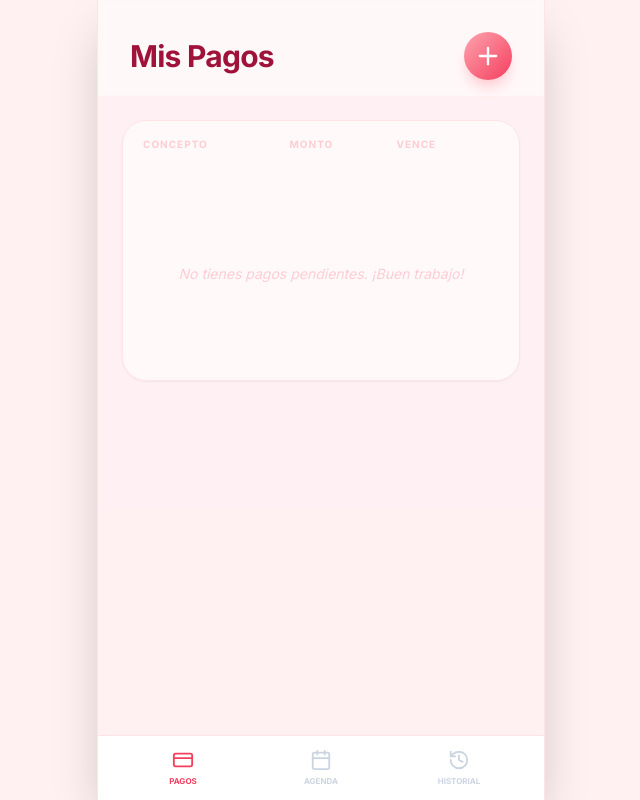
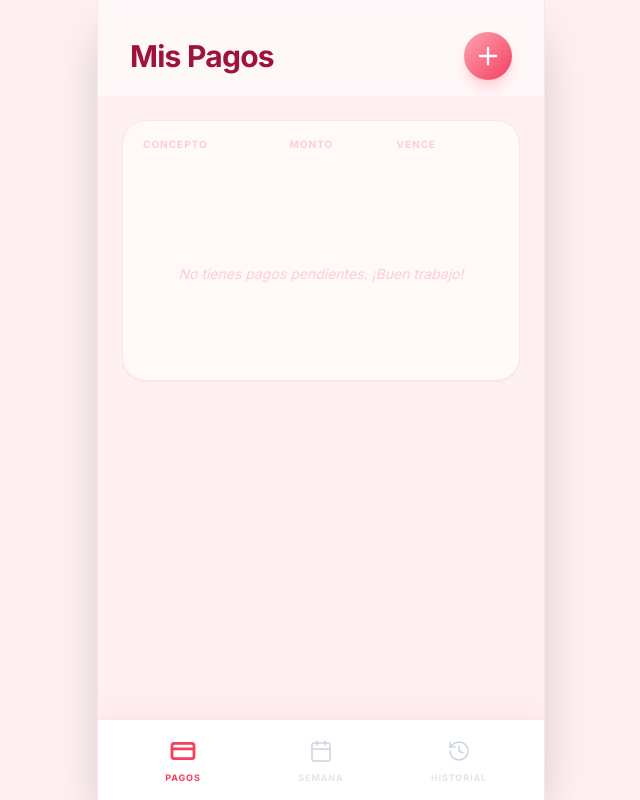
Before and after one commit to marcokossman2/Mis-Pagos-y-Tareas, a React (Vite) app: page / in a window 1280 px wide. Shown: the whole page, without its empty margins (319-959 px from the left). Built offline with nearby package versions, Linux system fonts and the light colour scheme.

Commit message:
feat: Simplify layout and theme for iOS
Removes custom CSS variables for safe area insets and sets the default status bar style to 'default'. Also updates body styles to use Tailwind classes for a cleaner approach to styling. This aims to improve compatibility and appearance on iOS devices.

```diff
--- a/App.tsx
+++ b/App.tsx
@@ -1,6 +1,6 @@
 
 import React, { useState, useEffect, useRef } from 'react';
-import { CreditCard, Calendar, History, Download, X, Share } from 'lucide-react';
+import { CreditCard, Calendar, History, Download, X } from 'lucide-react';
 import { Payment, Task, DayOfWeek, AppScreen } from './types.ts';
 import { PaymentScreen } from './components/PaymentScreen.tsx';
 import { PlannerScreen } from './components/PlannerScreen.tsx';
@@ -11,82 +11,89 @@ const SPANISH_DAYS: Record<number, DayOfWeek> = {
   1: 'Lunes', 2: 'Martes', 3: 'Miércoles', 4: 'Jueves', 5: 'Viernes', 6: 'Sábado', 0: 'Domingo'
 };
 
-const safeGetItem = (key: string) => {
-  try {
-    const item = localStorage.getItem(key);
-    return item ? JSON.parse(item) : null;
-  } catch (e) {
-    console.warn("LocalStorage access denied:", e);
-    return null;
-  }
-};
-
-const safeSetItem = (key: string, value: any) => {
-  try {
-    localStorage.setItem(key, JSON.stringify(value));
-  } catch (e) {
-    console.warn("LocalStorage set denied:", e);
-  }
-};
-
 const App: React.FC = () => {
   const [activeScreen, setActiveScreen] = useState<AppScreen>('payments');
-  const [payments, setPayments] = useState<Payment[]>(() => safeGetItem('lifeflow_payments') || []);
-  const [tasks, setTasks] = useState<Task[]>(() => safeGetItem('lifeflow_tasks') || []);
-  const [deletedPayments, setDeletedPayments] = useState<Payment[]>(() => safeGetItem('lifeflow_deleted_payments') || []);
+  const [payments, setPayments] = useState<Payment[]>(() => {
+    const saved = localStorage.getItem('lifeflow_payments');
+    return saved ? JSON.parse(saved) : [];
+  });
+  const [tasks, setTasks] = useState<Task[]>(() => {
+    const saved = localStorage.getItem('lifeflow_tasks');
+    return saved ? JSON.parse(saved) : [];
+  });
+  const [deletedPayments, setDeletedPayments] = useState<Payment[]>(() => {
+    const saved = localStorage.getItem('lifeflow_deleted_payments');
+    return saved ? JSON.parse(saved) : [];
+  });
 
+  // PWA Install logic
   const [deferredPrompt, setDeferredPrompt] = useState<any>(null);
   const [showInstallBanner, setShowInstallBanner] = useState(false);
-  const [isIOS, setIsIOS] = useState(false);
 
   const notifiedTasksRef = useRef<Set<string>>(new Set());
-  const notifiedPaymentsRef = useRef<Set<string>>(new Set());
-
-  useEffect(() => { safeSetItem('lifeflow_payments', payments); }, [payments]);
-  useEffect(() => { safeSetItem('lifeflow_tasks', tasks); }, [tasks]);
-  useEffect(() => { safeSetItem('lifeflow_deleted_payments', deletedPayments); }, [deletedPayments]);
 
   useEffect(() => {
-    const isIosDevice = /iPad|iPhone|iPod/.test(navigator.userAgent) && !(window as any).MSStream;
-    setIsIOS(isIosDevice);
+    localStorage.setItem('lifeflow_payments', JSON.stringify(payments));
+  }, [payments]);
 
-    const isStandalone = window.matchMedia('(display-mode: standalone)').matches || (navigator as any).standalone;
+  useEffect(() => {
+    localStorage.setItem('lifeflow_tasks', JSON.stringify(tasks));
+  }, [tasks]);
 
+  useEffect(() => {
+    localStorage.setItem('lifeflow_deleted_payments', JSON.stringify(deletedPayments));
+  }, [deletedPayments]);
+
+  useEffect(() => {
     if ("Notification" in window && Notification.permission === "default") {
       Notification.requestPermission();
     }
 
+    // Capture install prompt
     const handleBeforeInstallPrompt = (e: any) => {
       e.preventDefault();
       setDeferredPrompt(e);
-      if (!isStandalone) setShowInstallBanner(true);
+      // Check if user has already dismissed it this session
+      const dismissed = sessionStorage.getItem('lifeflow_install_dismissed');
+      if (!dismissed) {
+        setShowInstallBanner(true);
+      }
     };
 
-    if (isIosDevice && !isStandalone) setShowInstallBanner(true);
+    window.addEventListener('beforeinstallprompt', handleBeforeInstallPrompt);
 
-    window.addEventListener('beforeinstallprompt', handleBeforeInstallPrompt);
+    // Detect if already installed
+    if (window.matchMedia('(display-mode: standalone)').matches) {
+      setShowInstallBanner(false);
+    }
+
     return () => window.removeEventListener('beforeinstallprompt', handleBeforeInstallPrompt);
   }, []);
 
   useEffect(() => {
     const checkReminders = () => {
       const now = new Date();
-      const todayStr = now.toISOString().split('T')[0];
+      const currentDayStr = SPANISH_DAYS[now.getDay()];
+      const currentH = now.getHours();
+      const currentM = now.getMinutes();
+      const currentTimeInMinutes = currentH * 60 + currentM;
 
       tasks.forEach(task => {
         if (task.done || !task.reminderMinutes) return;
-        if (task.day !== SPANISH_DAYS[now.getDay()]) return;
+        if (task.day !== currentDayStr) return;
 
         const [taskH, taskM] = task.time.split(':').map(Number);
         const taskTimeInMinutes = taskH * 60 + taskM;
         const triggerTime = taskTimeInMinutes - task.reminderMinutes;
-        const currentTimeInMinutes = now.getHours() * 60 + now.getMinutes();
-        const notificationKey = `task-${task.id}-${now.toDateString()}-${triggerTime}`;
+
+        const notificationKey = `${task.id}-${now.toDateString()}-${triggerTime}`;
 
         if (currentTimeInMinutes === triggerTime && !notifiedTasksRef.current.has(notificationKey)) {
           if (Notification.permission === "granted") {
-            new Notification(`Agenda: ${task.name}`, {
-              body: `Inicia en ${task.reminderMinutes} min.`,
+            new Notification(`Recordatorio: ${task.name}`, {
+              body: task.reminderMinutes === 1
+                ? `¡Es ahora! ${task.description || ''}`
+                : `Inicia en ${task.reminderMinutes} minutos. ${task.description || ''}`,
               icon: 'https://cdn-icons-png.flaticon.com/512/3119/3119338.png'
             });
             audioService.playSuccess();
@@ -95,106 +102,142 @@ const App: React.FC = () => {
         }
       });
 
-      const tomorrow = new Date(now);
-      tomorrow.setDate(tomorrow.getDate() + 1);
-      const tomorrowStr = tomorrow.toISOString().split('T')[0];
-
-      payments.forEach(payment => {
-        if (payment.paid) return;
-        const isDueToday = payment.dueDate === todayStr;
-        const isDueTomorrow = payment.dueDate === tomorrowStr;
-
-        if (isDueToday || isDueTomorrow) {
-          const notificationKey = `pay-${payment.id}-${todayStr}`;
-          if (!notifiedPaymentsRef.current.has(notificationKey)) {
-            if (Notification.permission === "granted") {
-              new Notification(isDueToday ? '¡Vence HOY!' : 'Vence Mañana', {
-                body: `${payment.description}: $${payment.amount.toLocaleString()}`,
-                icon: 'https://cdn-icons-png.flaticon.com/512/3119/3119338.png'
-              });
-              audioService.playSuccess();
-              notifiedPaymentsRef.current.add(notificationKey);
-            }
-          }
-        }
-      });
+      if (notifiedTasksRef.current.size > 100) notifiedTasksRef.current.clear();
     };
 
     const interval = setInterval(checkReminders, 30000);
-    checkReminders();
     return () => clearInterval(interval);
-  }, [tasks, payments]);
+  }, [tasks]);
+
+  const handleTabChange = (screen: AppScreen) => {
+    setActiveScreen(screen);
+    audioService.playTick();
+  };
+
+  const deletePayment = (id: string) => {
+    const paymentToDelete = payments.find(p => p.id === id);
+    if (paymentToDelete) {
+      setDeletedPayments(prev => [paymentToDelete, ...prev]);
+      setPayments(prev => prev.filter(p => p.id !== id));
+      audioService.playTick();
+    }
+  };
 
   const handleInstallClick = async () => {
-    if (isIOS) {
-      alert("Para instalar: Pulsa el botón 'Compartir' en Safari y selecciona 'Añadir a la pantalla de inicio'.");
-      return;
-    }
     if (!deferredPrompt) return;
     deferredPrompt.prompt();
-    await deferredPrompt.userChoice;
+    const { outcome } = await deferredPrompt.userChoice;
+    if (outcome === 'accepted') {
+      console.log('User accepted the install prompt');
+    } else {
+      console.log('User dismissed the install prompt');
+    }
     setDeferredPrompt(null);
     setShowInstallBanner(false);
   };
 
+  const dismissInstallBanner = () => {
+    setShowInstallBanner(false);
+    sessionStorage.setItem('lifeflow_install_dismissed', 'true');
+  };
+
   return (
-    <div className="flex flex-col min-h-screen w-full max-w-md mx-auto bg-rose-50 shadow-2xl overflow-hidden relative border-x border-rose-100">
+    <div className="flex flex-col h-[100dvh] w-full max-w-md mx-auto bg-rose-50 shadow-2xl overflow-hidden relative border-x border-rose-100">
 
+      {/* PWA Install Banner */}
       {showInstallBanner && (
-        <div className="absolute top-[env(safe-area-inset-top,1rem)] left-4 right-4 z-[100] animate-in slide-in-from-top-10 duration-500">
-          <div className="bg-white/95 backdrop-blur-xl border border-rose-100 p-4 rounded-[2rem] shadow-2xl flex items-center justify-between">
+        <div className="absolute top-4 left-4 right-4 z-50 animate-in slide-in-from-top-10 duration-500">
+          <div className="bg-white/80 backdrop-blur-md border border-rose-100 p-4 rounded-3xl shadow-xl flex items-center justify-between">
             <div className="flex items-center space-x-3">
-              <div className="w-10 h-10 bg-rose-500 rounded-2xl flex items-center justify-center text-white shadow-lg">
-                {isIOS ? <Share size={20} /> : <Download size={20} />}
+              <div className="w-10 h-10 bg-rose-500 rounded-2xl flex items-center justify-center text-white shadow-lg shadow-rose-100">
+                <Download size={20} />
               </div>
               <div>
                 <p className="text-sm font-bold text-slate-800">Instalar LifeFlow</p>
-                <p className="text-[10px] text-slate-500 leading-tight">Mejor experiencia y alertas</p>
+                <p className="text-[10px] text-slate-500">Acceso rápido desde tu inicio</p>
               </div>
             </div>
-            <div className="flex items-center space-x-1">
-              <button onClick={handleInstallClick} className="px-4 py-2 bg-rose-500 text-white text-xs font-bold rounded-xl shadow-md">
-                {isIOS ? '¿Cómo?' : 'Instalar'}
+            <div className="flex items-center space-x-2">
+              <button
+                onClick={handleInstallClick}
+                className="px-4 py-2 bg-rose-500 text-white text-xs font-bold rounded-xl shadow-md active:scale-95 transition-transform"
+              >
+                Instalar
               </button>
-              <button onClick={() => setShowInstallBanner(false)} className="p-2 text-slate-300"><X size={18} /></button>
+              <button
+                onClick={dismissInstallBanner}
+                className="p-2 text-slate-300 hover:text-slate-500"
+              >
+                <X size={18} />
+              </button>
             </div>
           </div>
         </div>
       )}
 
-      <main className="flex-1 overflow-hidden pt-[env(safe-area-inset-top,0px)]">
+      <main className="flex-1 overflow-hidden">
         {activeScreen === 'payments' && (
-          <PaymentScreen payments={payments} setPayments={setPayments} onDelete={(id) => {
-            const p = payments.find(x => x.id === id);
-            if (p) {
-              setDeletedPayments(prev => [p, ...prev]);
-              setPayments(prev => prev.filter(x => x.id !== id));
-              audioService.playTick();
-            }
-          }} />
+          <PaymentScreen
+            payments={payments}
+            setPayments={setPayments}
+            onDelete={deletePayment}
+          />
         )}
-        {activeScreen === 'planner' && <PlannerScreen tasks={tasks} setTasks={setTasks} />}
+        {activeScreen === 'planner' && (
+          <PlannerScreen tasks={tasks} setTasks={setTasks} />
+        )}
         {activeScreen === 'history' && (
           <HistoryScreen
-            payments={payments} setPayments={setPayments}
-            deletedPayments={deletedPayments} setDeletedPayments={setDeletedPayments}
+            payments={payments}
+            setPayments={setPayments}
+            deletedPayments={deletedPayments}
+            setDeletedPayments={setDeletedPayments}
           />
         )}
       </main>
 
-      <nav className="bg-white/95 backdrop-blur-lg border-t border-rose-100 pb-[env(safe-area-inset-bottom,1rem)] shadow-lg z-10">
-        <div className="flex justify-around items-center h-16 px-4">
-          <button onClick={() => setActiveScreen('payments')} className={`flex flex-col items-center justify-center w-full ${activeScreen === 'payments' ? 'text-rose-500' : 'text-slate-300'}`}>
-            <CreditCard size={22} />
-            <span className="text-[8px] font-bold uppercase mt-1">Pagos</span>
+      <nav className="absolute bottom-0 left-0 right-0 bg-white/95 backdrop-blur-lg border-t border-rose-100 pb-safe shadow-[0_-8px_30px_rgba(244,63,94,0.08)] z-10">
+        <div className="flex justify-around items-center h-20 px-4">
+          <button
+            onClick={() => handleTabChange('payments')}
+            className={`flex flex-col items-center justify-center w-full transition-all ${
+              activeScreen === 'payments' ? 'text-rose-500' : 'text-slate-300'
+            }`}
+          >
+            <div className={`p-1 transition-transform ${activeScreen === 'payments' ? 'scale-110' : ''}`}>
+              <CreditCard size={24} strokeWidth={activeScreen === 'payments' ? 2.5 : 1.5} />
+            </div>
+            <span className={`text-[9px] font-extrabold uppercase mt-1 tracking-[0.1em] ${activeScreen === 'payments' ? 'opacity-100' : 'opacity-60'}`}>
+              Pagos
+            </span>
           </button>
-          <button onClick={() => setActiveScreen('planner')} className={`flex flex-col items-center justify-center w-full ${activeScreen === 'planner' ? 'text-purple-500' : 'text-slate-300'}`}>
-            <Calendar size={22} />
-            <span className="text-[8px] font-bold uppercase mt-1">Agenda</span>
+
+          <button
+            onClick={() => handleTabChange('planner')}
+            className={`flex flex-col items-center justify-center w-full transition-all ${
+              activeScreen === 'planner' ? 'text-purple-500' : 'text-slate-300'
+            }`}
+          >
+            <div className={`p-1 transition-transform ${activeScreen === 'planner' ? 'scale-110' : ''}`}>
+              <Calendar size={24} strokeWidth={activeScreen === 'planner' ? 2.5 : 1.5} />
+            </div>
+            <span className={`text-[9px] font-extrabold uppercase mt-1 tracking-[0.1em] ${activeScreen === 'planner' ? 'opacity-100' : 'opacity-60'}`}>
+              Semana
+            </span>
           </button>
-          <button onClick={() => setActiveScreen('history')} className={`flex flex-col items-center justify-center w-full ${activeScreen === 'history' ? 'text-blue-500' : 'text-slate-300'}`}>
-            <History size={22} />
-            <span className="text-[8px] font-bold uppercase mt-1">Historial</span>
+
+          <button
+            onClick={() => handleTabChange('history')}
+            className={`flex flex-col items-center justify-center w-full transition-all ${
+              activeScreen === 'history' ? 'text-blue-500' : 'text-slate-300'
+            }`}
+          >
+            <div className={`p-1 transition-transform ${activeScreen === 'history' ? 'scale-110' : ''}`}>
+              <History size={24} strokeWidth={activeScreen === 'history' ? 2.5 : 1.5} />
+            </div>
+            <span className={`text-[9px] font-extrabold uppercase mt-1 tracking-[0.1em] ${activeScreen === 'history' ? 'opacity-100' : 'opacity-60'}`}>
+              Historial
+            </span>
           </button>
         </div>
       </nav>
--- a/index.html
+++ b/index.html
@@ -1,53 +1,33 @@
 
 <!DOCTYPE html>
-<html lang="es">
+<html lang="es" class="h-full">
 <head>
     <meta charset="UTF-8">
     <meta name="viewport" content="width=device-width, initial-scale=1.0, maximum-scale=1.0, user-scalable=no, viewport-fit=cover">
     <meta name="theme-color" content="#f43f5e">
     <meta name="apple-mobile-web-app-capable" content="yes">
-    <meta name="apple-mobile-web-app-status-bar-style" content="black-translucent">
+    <meta name="apple-mobile-web-app-status-bar-style" content="default">
     <link rel="apple-touch-icon" href="https://cdn-icons-png.flaticon.com/512/3119/3119338.png">
     <link rel="manifest" href="./manifest.json">
     <title>LifeFlow</title>
     <script src="https://cdn.tailwindcss.com"></script>
     <style>
         @import url('https://fonts.googleapis.com/css2?family=Inter:wght@300;400;500;600;700&display=swap');
-
-        :root {
-            --sat: env(safe-area-inset-top);
-            --sab: env(safe-area-inset-bottom);
-        }
-
-        html, body {
-            margin: 0;
-            padding: 0;
-            width: 100%;
-            min-height: 100%;
-            background-color: #fff1f2; /* rose-50 */
+        body {
             font-family: 'Inter', sans-serif;
             -webkit-tap-highlight-color: transparent;
+            overscroll-behavior-y: contain;
         }
-
-        body {
-            display: flex;
-            flex-direction: column;
-        }
-
-        #root {
-            display: flex;
-            flex-direction: column;
-            flex: 1;
-            width: 100%;
-            min-height: 100dvh;
+        .safe-bottom {
+            padding-bottom: env(safe-area-inset-bottom);
         }
     </style>
 <script type="importmap">
 {
   "imports": {
-    "react": "https://esm.sh/react@19",
-    "react-dom": "https://esm.sh/react-dom@19",
-    "react-dom/client": "https://esm.sh/react-dom@19/client",
+    "react": "https://esm.sh/react@19?dev",
+    "react-dom": "https://esm.sh/react-dom@19?dev",
+    "react-dom/client": "https://esm.sh/react-dom@19/client?dev",
     "lucide-react": "https://esm.sh/lucide-react@0.460.0?external=react",
     "react-dom/": "https://esm.sh/react-dom@^19.2.3/",
     "react/": "https://esm.sh/react@^19.2.3/"
@@ -55,12 +35,8 @@
 }
 </script>
 </head>
-<body class="text-slate-900">
-    <div id="root">
-        <div style="display:flex; justify-content:center; align-items:center; height:100dvh; color:#f43f5e; font-weight:bold;">
-            Cargando LifeFlow...
-        </div>
-    </div>
+<body class="bg-rose-50 text-slate-900 overflow-hidden h-full">
+    <div id="root" class="h-full"></div>
     <script type="module" src="./index.tsx"></script>
     <script>
       if ('serviceWorker' in navigator) {
```
